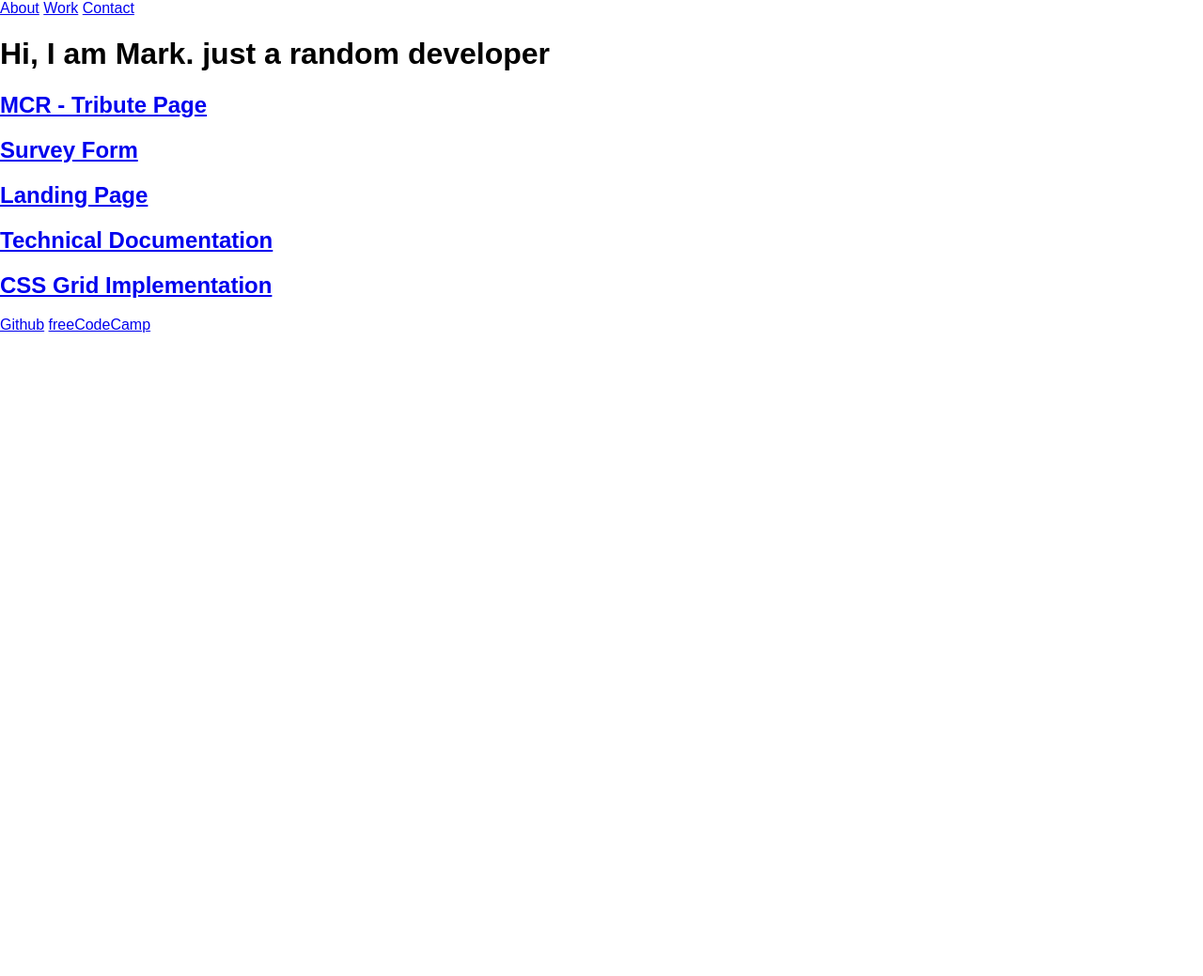
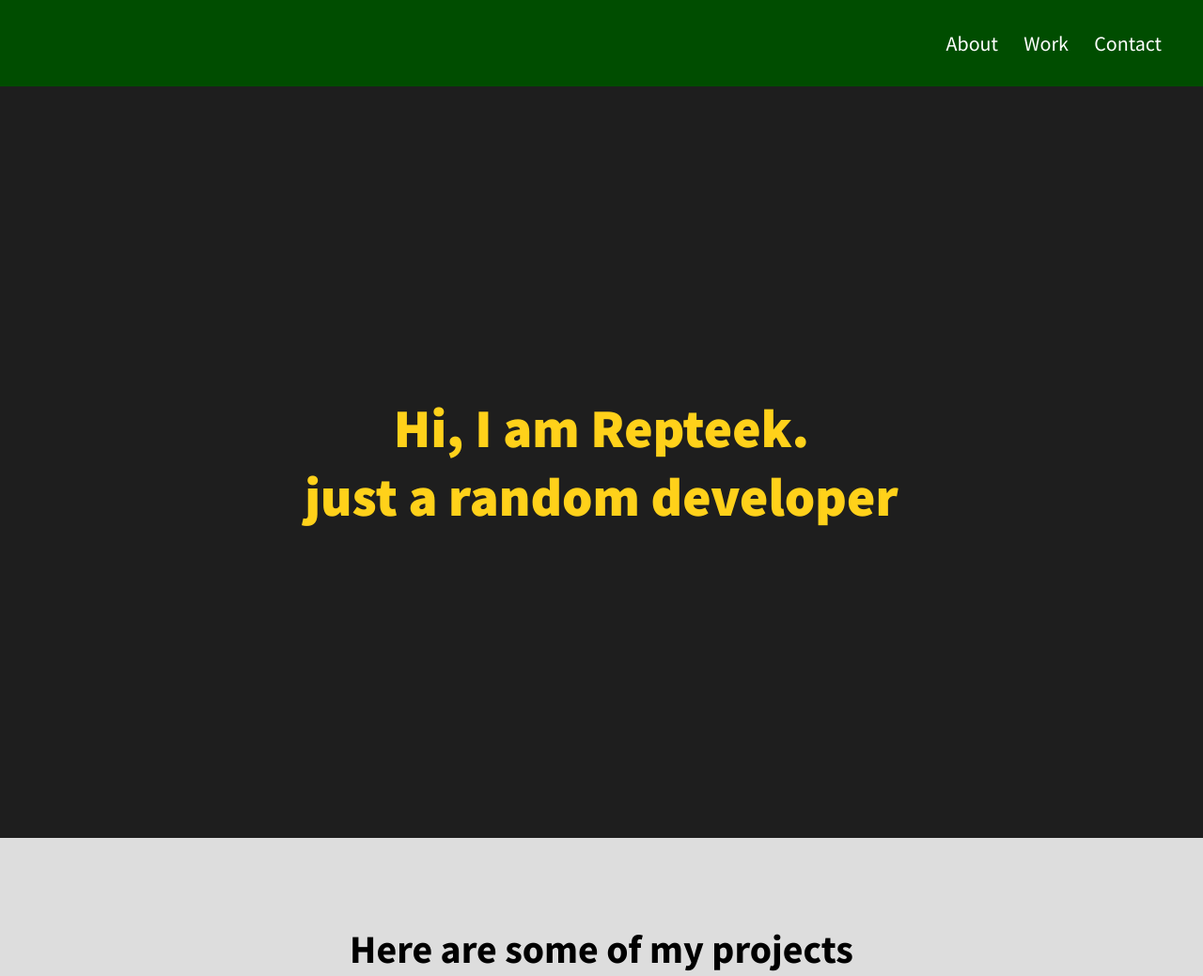
Before and after one commit to WhyDoBirds311/personal-website_fcc, a plain HTML site: page index.html in a window 1280 px wide. Shown: the top 1039 px of the page at 94% size. Before the commit the page ends 800 px from the top, so only its background shows below. Drawn offline with Linux system fonts and the light colour scheme.

Commit message:
[2021-fcc] adding styles on navbar and welcome-section

```diff
--- a/index.html
+++ b/index.html
@@ -16,9 +16,11 @@
 	</nav>
 
 	<div id="welcome-section">
-		<h1>Hi, I am Mark. just a random developer</h1>
+		<h1>Hi, I am Repteek. <br />just a random developer</h1>
 	</div>
 	<div id="projects">
+			<h2>Here are some of my projects</h2>
+			<div class="grid">
 				<div class="project-tile" id="tribute-page">
 					<a href="https://codepen.io/whydobirds311/full/xxZpXGr" target="_blank"><h2>MCR - Tribute Page</h2></a>
 				</div>
@@ -35,6 +37,7 @@
 					<a href="https://codepen.io/whydobirds311/full/MWyJbPQ" target="_blank"><h2>CSS Grid Implementation</h2></a>
 				</div>
 			</div>
+	</div>
 	<div id="contact">
 		<a href="https://github.com/WhyDoBirds311">Github</a>
 		<a href="https://www.freecodecamp.org/whydobirds311" id="profile-link" target="_blank">freeCodeCamp</a>
--- a/styles.css
+++ b/styles.css
@@ -1,7 +1,74 @@
-@import url('https://fonts.googleapis.com/css2?family=Nunito:ital,wght@0,200;0,300;0,400;0,800;0,900;1,200;1,400;1,800;1,900&display=swap');
+@import url('https://fonts.googleapis.com/css2?family=Source+Sans+Pro:wght@200;300;400;600;700;900&display=swap');
 
 body {
 	margin: 0;
 	padding: 0;
-	font-family: 'Nuniito', sans-serif;
+	font-family: "Source Sans Pro", sans-serif;
 }
+
+main {
+	display: flex;
+	align-items: stretch;
+	justify-content: center;
+	flex-direction: column;
+}
+
+#navbar {
+	display: flex;
+	align-items: flex-end;
+	justify-content: flex-end;
+	background: #004d00;
+	padding: 2em 0;
+}
+
+#navbar a {
+	color: #fff;
+	text-decoration: none;
+	padding: 0px 12px;
+	font-size: 22px;
+}
+
+.nav-list {
+	padding-right: 2em;
+}
+
+#navbar a:hover {
+	color: #ffd11a;
+}
+
+#welcome-section {
+	margin: auto;
+	height: 100vh;
+	width: 100%;
+	display: flex;
+	align-items: center;
+	justify-content: center;
+	background-color: #1e1e1e;
+	color: #ffd11a;
+}
+
+#welcome-section > h1 {
+	font-weight: 800;
+	font-size: 58px;
+	text-align: center;
+	width: 60%;
+}
+
+#projects {
+	background: #ddd;
+	display: flex;
+	align-items: center;
+	justify-content: center;
+	flex-direction: column;
+}
+
+#projects h2 {
+	font-weight: 700;
+	font-size: 42px;
+	margin-top: 2.2em;
+}
+
+#projects .grid {
+	width: 100%;
+	display: grid;
+}
```
Lines whose indentation alone changed are shown as unchanged.
